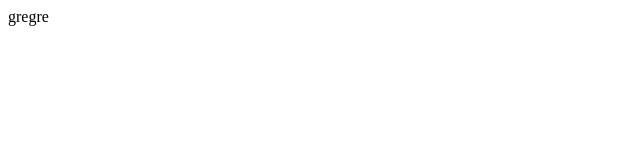
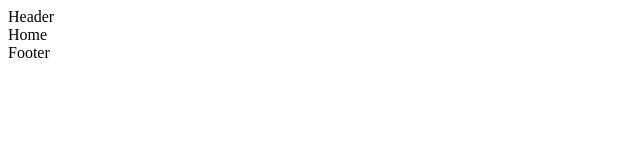
Before and after one commit to grekuu/Url-Shortening-Api, a React (Vite) app: page / in a window 1280 px wide. Shown: the top 160 px of the page, without its empty margins (0-640 px from the left). Built offline with nearby package versions, Linux system fonts and the light colour scheme.

Commit message:
components included

```diff
--- a/src/App.tsx
+++ b/src/App.tsx
@@ -1,5 +1,15 @@
+import Footer from "./components/Footer/Footer";
+import Header from "./components/Header/Header";
+import Home from "./components/Home/Home";
+
 function App() {
-  return <div>gregre</div>;
+  return (
+    <>
+      <Header></Header>
+      <Home></Home>
+      <Footer></Footer>
+    </>
+  );
 }
 
 export default App;
```
